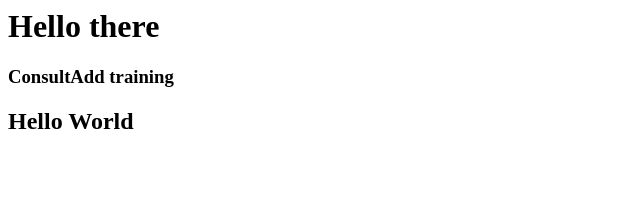
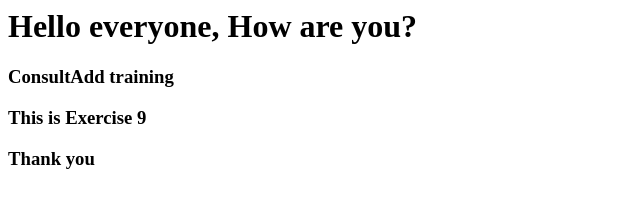
Before and after one commit to AkshathaKamath97/Exercise-9, a plain HTML site: page index.html in a window 1280 px wide. Shown: the whole page, without its empty margins (0-640 px from the left). Drawn offline with Linux system fonts and the light colour scheme.

Commit message:
Modified index.html

```diff
--- a/index.html
+++ b/index.html
@@ -1,5 +1,7 @@
-<h1>Hello there</h1>
+<h1>Hello everyone, How are you?</h1>
 
 <h3>ConsultAdd training</h3>
 
-<h2> Hello World</h2>
+<h3>This is Exercise 9</h3>
+
+<h3>Thank you</h3>
```
